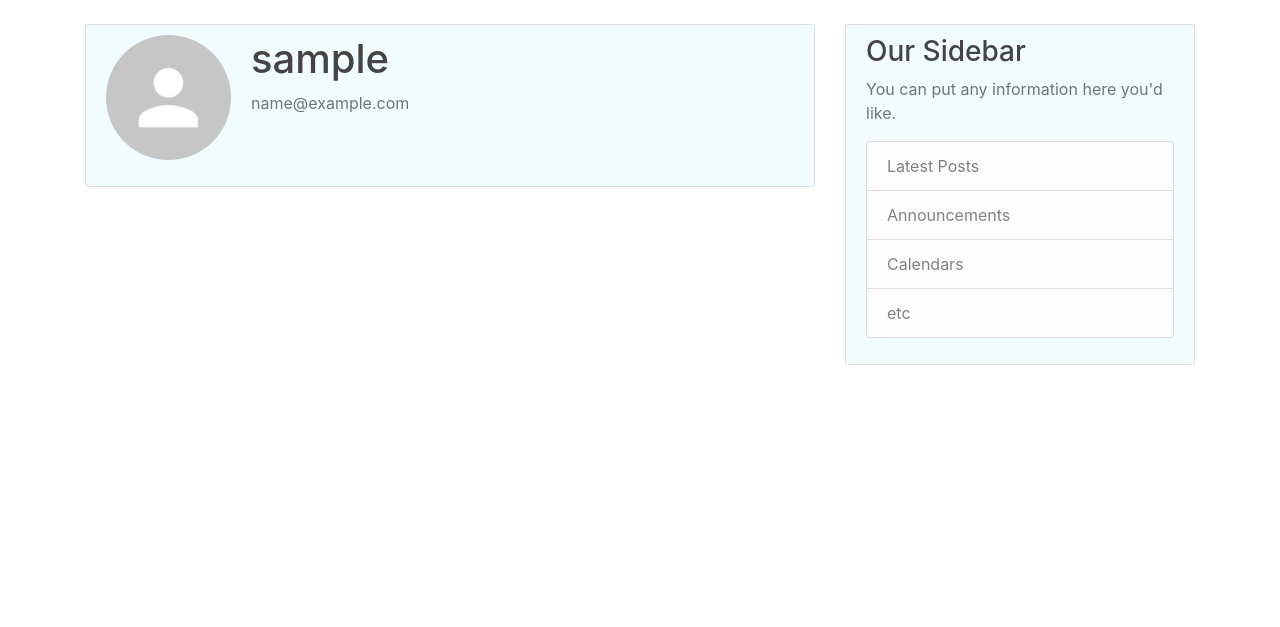
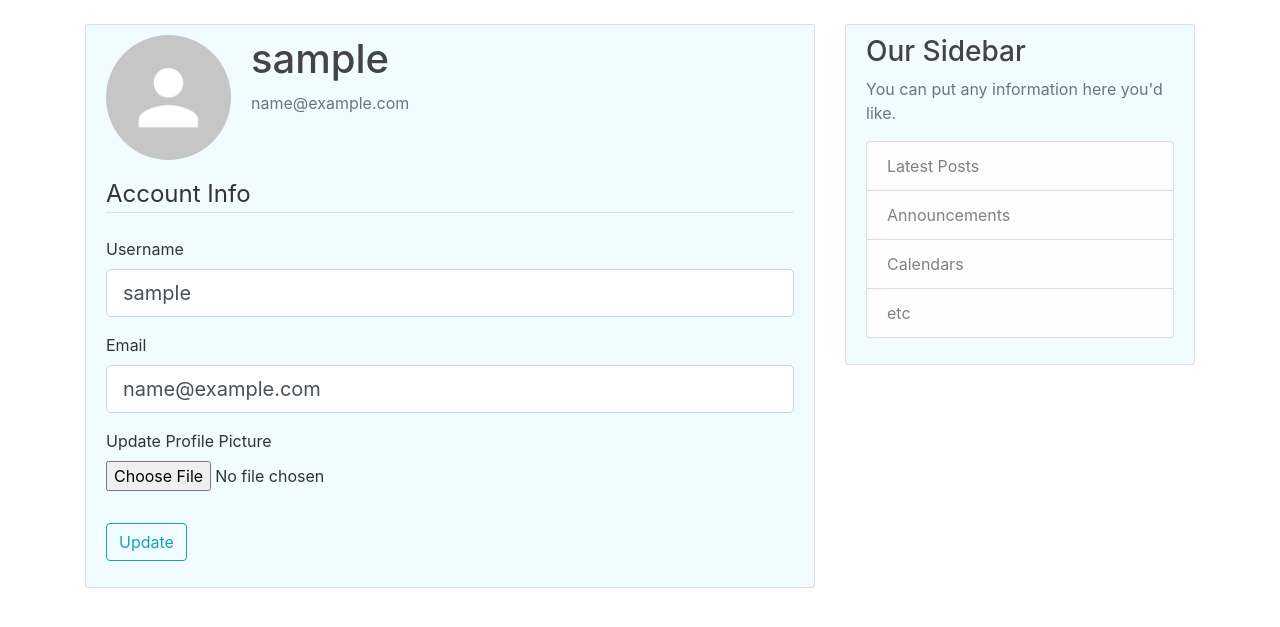
Before and after one commit to Code-Institute-Submissions/flask-training-calendar, a Flask app: page /account in a window 1280 px wide. Shown: the part 56-683 px from the top of the page. Run offline with Flask 2, Linux system fonts and the light colour scheme; the visitor is signed in with stand-in values (Sample User, id 1); data comes from the database, SQL or seed files in the repository; some libraries are stand-ins or nearby versions.

Commit message:
Added account info update ability

```diff
--- a/flasktrainingcalendar/forms.py
+++ b/flasktrainingcalendar/forms.py
@@ -1,4 +1,6 @@
 from flask_wtf import FlaskForm
+from flask_wtf.file import FileField, FileAllowed
+from flask_login import current_user
 from wtforms import StringField, PasswordField, SubmitField, BooleanField
 from wtforms.validators import DataRequired, Length, Email, EqualTo, ValidationError
 from flasktrainingcalendar.models import User
@@ -25,3 +27,21 @@ class LoginForm(FlaskForm):
     password = PasswordField('Password', validators=[DataRequired()])
     remember = BooleanField('Remember Me')
     submit = SubmitField('Login')
+
+class UpdateAccountForm(FlaskForm):
+    username = StringField('Username', validators=[DataRequired(), Length(min=2, max=20)])
+    email = StringField('Email', validators=[DataRequired(), Email()])
+    picture = FileField('Update Profile Picture', validators=[FileAllowed(['jpg', 'png'])])
+    submit = SubmitField('Update')
+
+    def validate_username(self, username):
+        if username.data != current_user.username:
+            user = User.query.filter_by(username=username.data).first()
+            if user:
+                raise ValidationError('That username is taken. Please choose a different one.')
+
+    def validate_email(self, email):
+        if email.data != current_user.email:
+            user = User.query.filter_by(email=email.data).first()
+            if user:
+                raise ValidationError('That email is taken. Please choose a different one.')
--- a/flasktrainingcalendar/routes.py
+++ b/flasktrainingcalendar/routes.py
@@ -1,7 +1,11 @@
+import os
+import random
+import string
+import boto3
 from flask import Flask, render_template, url_for, flash, redirect, request
 from flasktrainingcalendar import app, db, bcrypt
 from flasktrainingcalendar.models import User, Workout
-from flasktrainingcalendar.forms import RegistrationForm, LoginForm
+from flasktrainingcalendar.forms import RegistrationForm, LoginForm, UpdateAccountForm
 from flask_login import login_user, current_user, logout_user, login_required
 
 workouts = [
@@ -76,8 +80,31 @@ def logout():
     logout_user()
     return redirect(url_for('home'))
 
-@app.route("/account")
+
+
+def save_picture(form_picture):
+    random_hex = ''.join([random.choice(string.digits) for n in range(8)])
+    _, f_ext = os.path.splitext(form_picture.filename)
+    picture_fn = random_hex + f_ext
+    s3 = boto3.resource('s3')
+    s3.Bucket('mpark-flask-training-calendar').put_object(Key="static/profile_pics/" + picture_fn, Body=form_picture)
+    return picture_fn
+
+
+@app.route("/account", methods=["POST", "GET"])
 @login_required
 def account():
-    image_file=url_for('static', filename='profile_pics/' + current_user.image_file)
-    return render_template('account.html', title='account', image_file=image_file)
+    form = UpdateAccountForm()
+    if form.validate_on_submit():
+        if form.picture.data:
+            picture_file = save_picture(form.picture.data)
+            current_user.image_file = picture_file
+        current_user.username = form.username.data
+        current_user.email = form.email.data
+        db.session.commit()
+        flash("Your account has been successfully updated", "success")
+        return redirect(url_for('account'))
+    elif request.method == "GET":
+        form.username.data = current_user.username
+        form.email.data = current_user.email
+    return render_template('account.html', title='account', form=form)
--- a/flasktrainingcalendar/templates/account.html
+++ b/flasktrainingcalendar/templates/account.html
@@ -2,12 +2,46 @@
 {% block content %}
     <div class="content-section">
         <div class="media">
-            <img class="rounded-circle account-img" src="{{ image_file }}">
+            <img class="rounded-circle account-img" src="{{url_for('static', filename='profile_pics/' + current_user.image_file)}}">
             <div class="media-body">
                 <h2 class="account-heading">{{ current_user.username }}</h2>
                 <p class="text-secondary">{{ current_user.email }}</p>
             </div>
         </div>
-        <!-- FORM HERE -->
+        <form method="POST" action="", enctype="multipart/form-data">
+            {{form.hidden_tag()}}
+            <fieldset class="form-group">
+                <legend class="border-bottom mb-4">Account Info</legend>
+                <div class="form-group">
+                    {{ form.username.label(class='form-control-label') }} {% if form.username.errors %} {{ form.username(class="form-control form-control-lg is-invalid")}}
+                    <div class="invalid-feedback">
+                        {% for error in form.username.errors%}
+                        <span>{{ error }}</span> {% endfor %}
+                    </div>
+                    {% else %} {{ form.username(class='form-control form-control-lg') }} {% endif %}
+                </div>
+                <div class="form-group">
+                    {{ form.email.label(class='form-control-label') }} {% if form.email.errors %} {{ form.email(class="form-control form-control-lg is-invalid")}}
+                    <div class="invalid-feedback">
+                        {% for error in form.email.errors%}
+                        <span>{{ error }}</span> {% endfor %}
+                    </div>
+                    {% else %} {{ form.email(class='form-control form-control-lg') }} {% endif %}
+                </div>
+                <div class="form-group">
+                    {{ form.picture.label() }}
+                    {{ form.picture(class="form-control-file") }}
+                    {% if form.picture.errors %}
+                        {% for error in form.picture.errors%}
+                            <span class='text-danger'>{{ error }}</span>
+
+                        {% endfor %}
+                    {% endif %}
+                </div>
+            </fieldset>
+            <div class="form-group">
+                {{ form.submit(class='btn btn-outline-info') }}
+            </div>
+        </form>
     </div>
 {% endblock %}
```
Also changed, not shown: flasktrainingcalendar/static/profile_pics/62110160.jpg (added).
